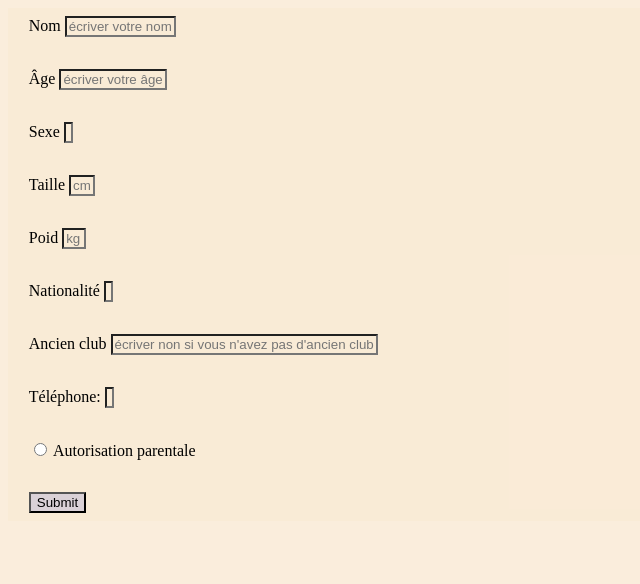
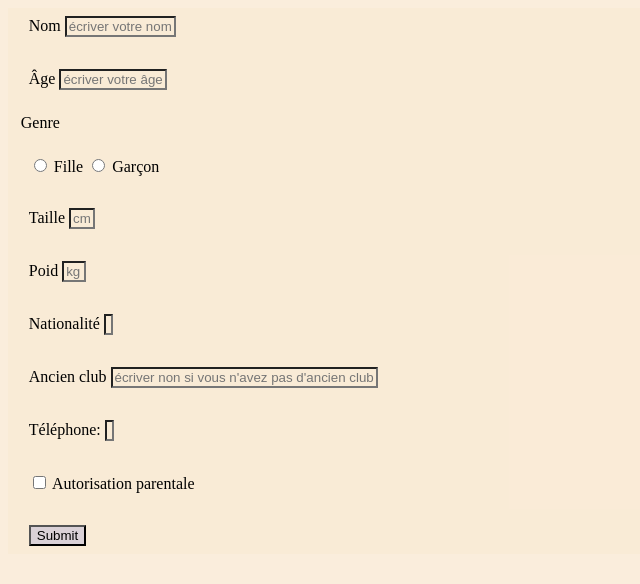
Before and after one commit to Bld-26/Formulaire, a plain HTML site: page inscriptionFoot.html in a window 1280 px wide. Shown: the whole page, without its empty margins (0-640 px from the left). Drawn offline with Linux system fonts and the light colour scheme.

Commit message:
amélioration du formulaire inscription en ajoutant Genre

```diff
--- a/inscriptionFoot.html
+++ b/inscriptionFoot.html
@@ -19,9 +19,14 @@
                 <input type="number" id="age" name="age" placeholder="écriver votre âge">
             </div>
 
+                <label for="genre">Genre</label>
             <div>
-                <label for="sexe">Sexe</label>
-                <input type="text" id="sexe" name="sexe" >
+                <input type="radio" id="genre" name="genre" value="fille" >
+                <label for="genre">Fille</label>
+
+                <input type="radio" id="genre" name="genre" value="Garçon" >
+                <label for="genre">Garçon</label>
+
             </div>
 
             <div>
@@ -50,7 +55,7 @@
             </div>
 
             <div>
-                <input type="radio" id="autorisationParentale" name="autorisationParentale" value="oui" >
+                <input type="checkbox" id="autorisationParentale" name="autorisationParentale" value="oui" >
                 <label for="autorisationParentale">Autorisation parentale</label>
             </div>
 
```
